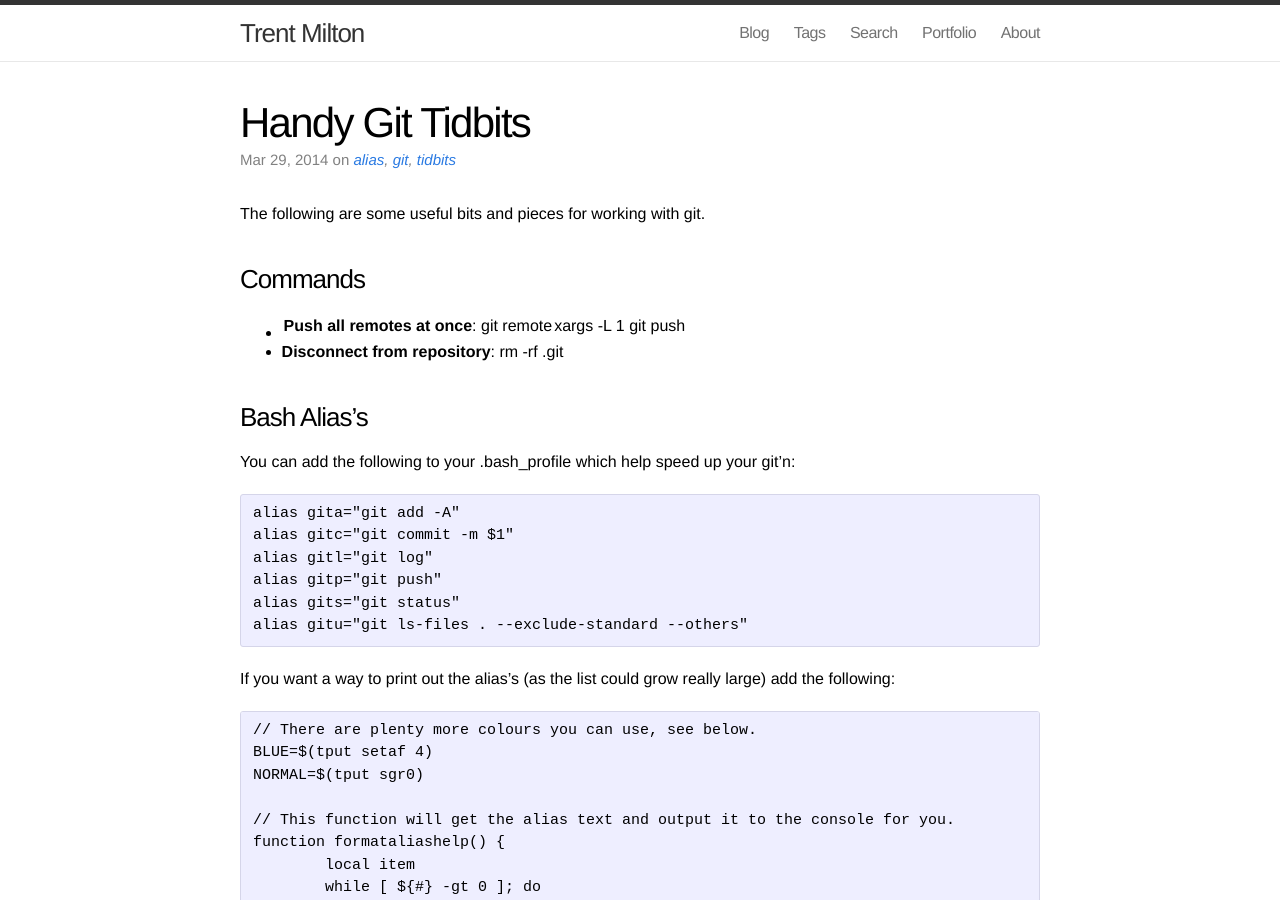
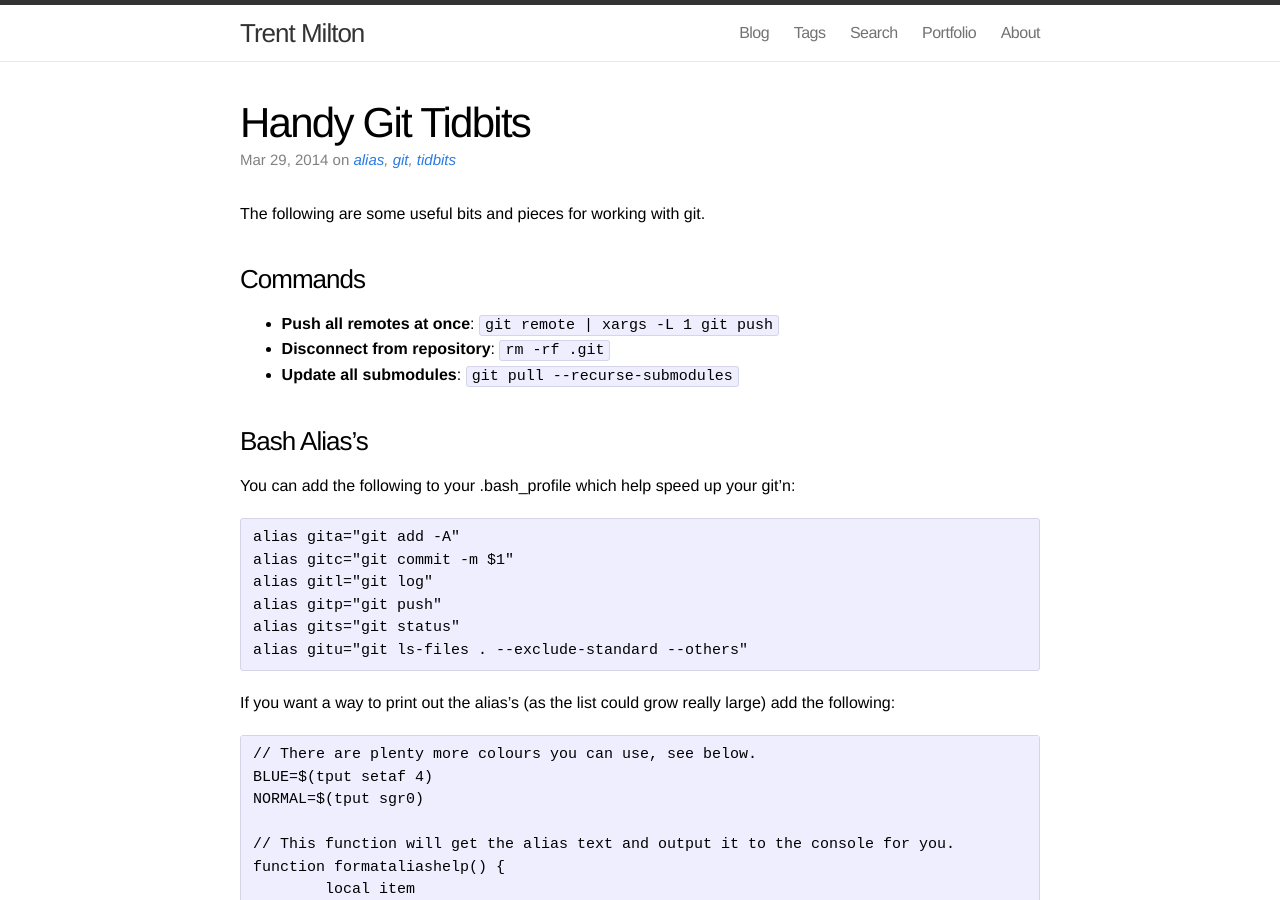
Before and after one commit to trentmilton/trentmilton-site-jekyll, a Jekyll site: the page built from _posts/2014-03-29-handy-git-tips.md, in a window 1280 px wide and 900 px high. Built offline with Jekyll 4.4.1, drawn with Linux system fonts in a browser that asks for light colours; comment, search, counter and statistics services are not loaded.

Commit message:
Added git tidbit

````diff
--- a/_posts/2014-03-29-handy-git-tips.md
+++ b/_posts/2014-03-29-handy-git-tips.md
@@ -9,8 +9,9 @@ The following are some useful bits and pieces for working with git.
 
 ### Commands
 
--	**Push all remotes at once**: git remote | xargs -L 1 git push
--	**Disconnect from repository**: rm -rf .git
+-	**Push all remotes at once**: ```git remote | xargs -L 1 git push```
+-	**Disconnect from repository**: ```rm -rf .git```
+- **Update all submodules**: ```git pull --recurse-submodules```
 
 ### Bash Alias's
 
````
